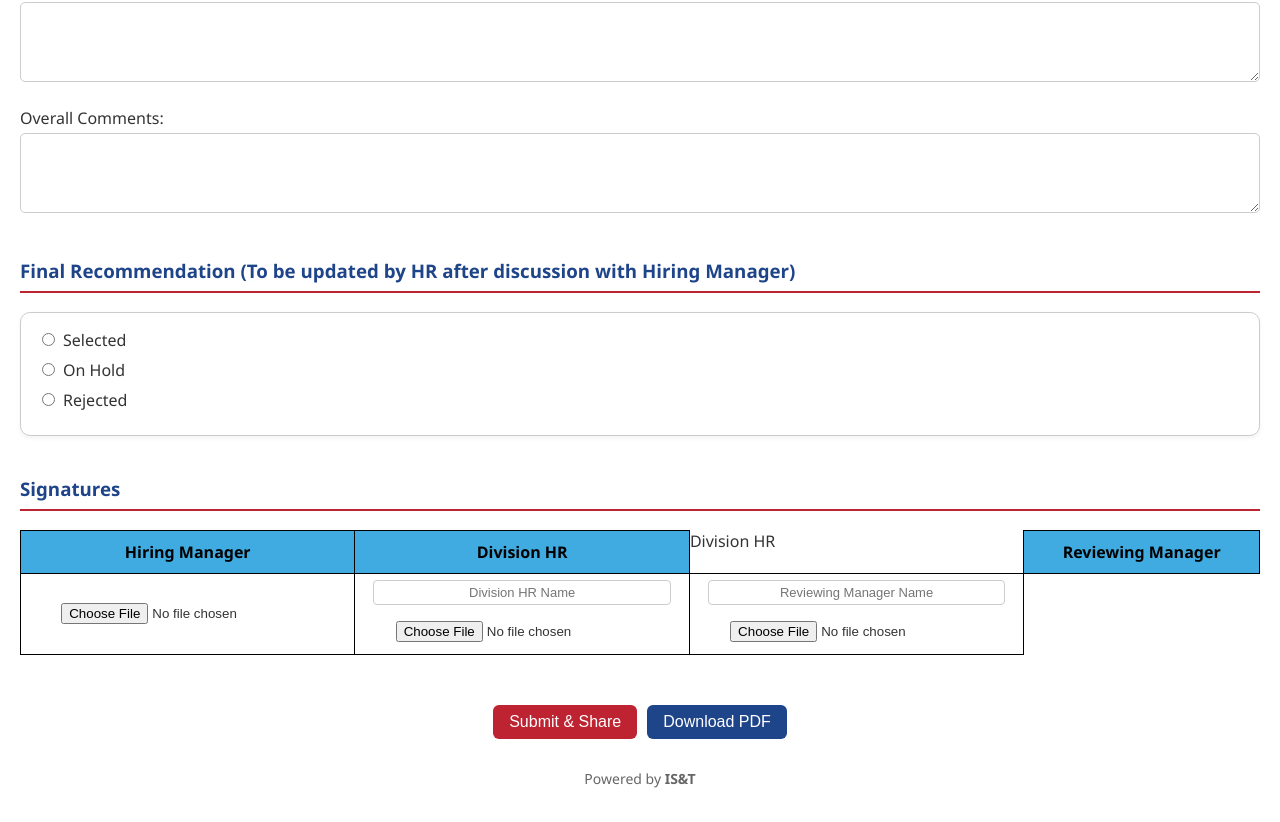
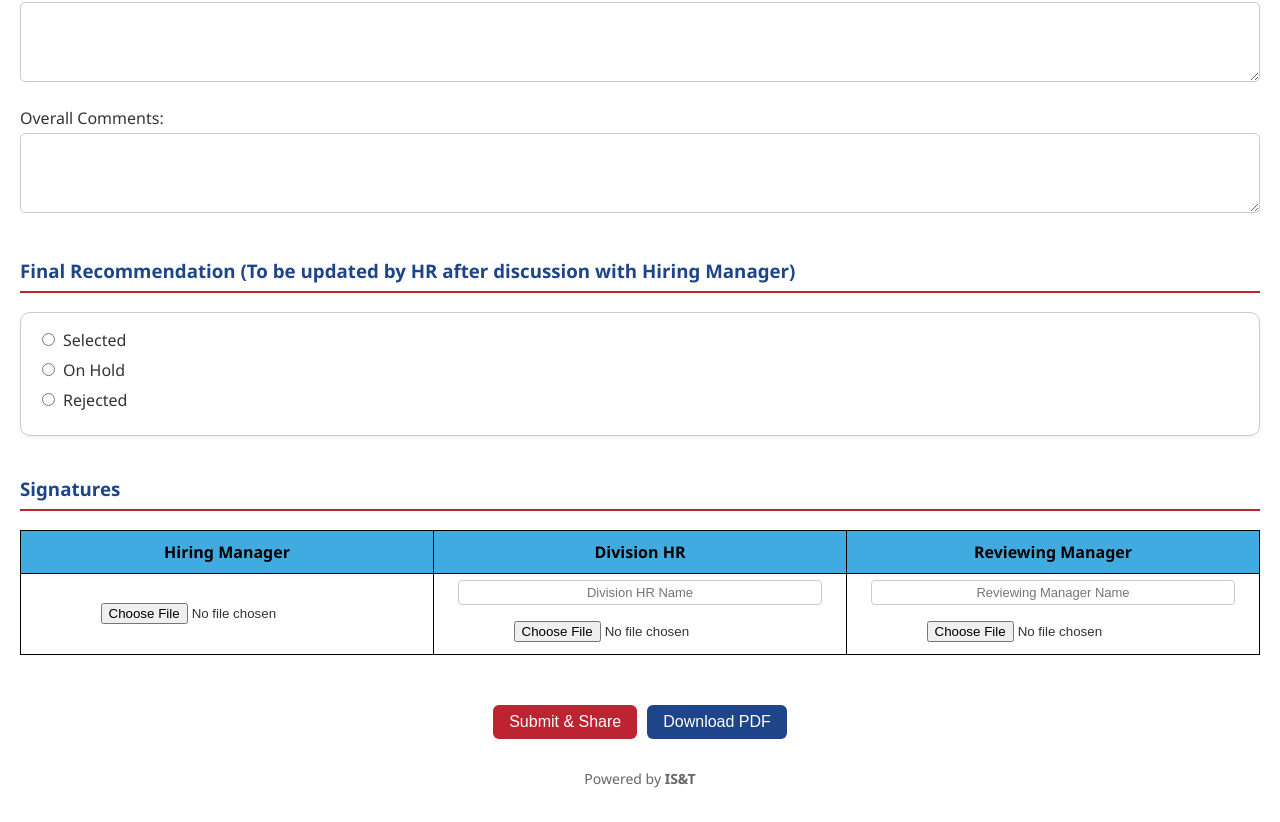
Before and after one commit to mgowthami2409/assessment-portal, a React (Create React App) app in the folder frontend/: page /interview/entry in a window 1280 px wide. Shown: the part 4469-5291 px from the top of the page. Built offline with nearby package versions, Linux system fonts and the light colour scheme; no server answers; the HTML template or start-up script is replaced by a standard one.

Commit message:
Update InterviewEntry.js

```diff
--- a/frontend/src/pages/InterviewEntry.js
+++ b/frontend/src/pages/InterviewEntry.js
@@ -783,7 +783,7 @@ export default function InterviewAssessmentForm() {
         <thead>
           <tr>
             <th style={styles.signatureTh}>Hiring Manager</th>
-            <th style={styles.signatureTh}>Division HR</th>Division HR
+            <th style={styles.signatureTh}>Division HR</th>
             <th style={styles.signatureTh}>Reviewing Manager</th>
           </tr>
         </thead>
@@ -810,7 +810,6 @@ export default function InterviewAssessmentForm() {
                 </div>
               </div>
             </td>
-
 
             {/* 🔹 Division HR Signature + Name */}
             <td style={styles.signatureBox}>
```
